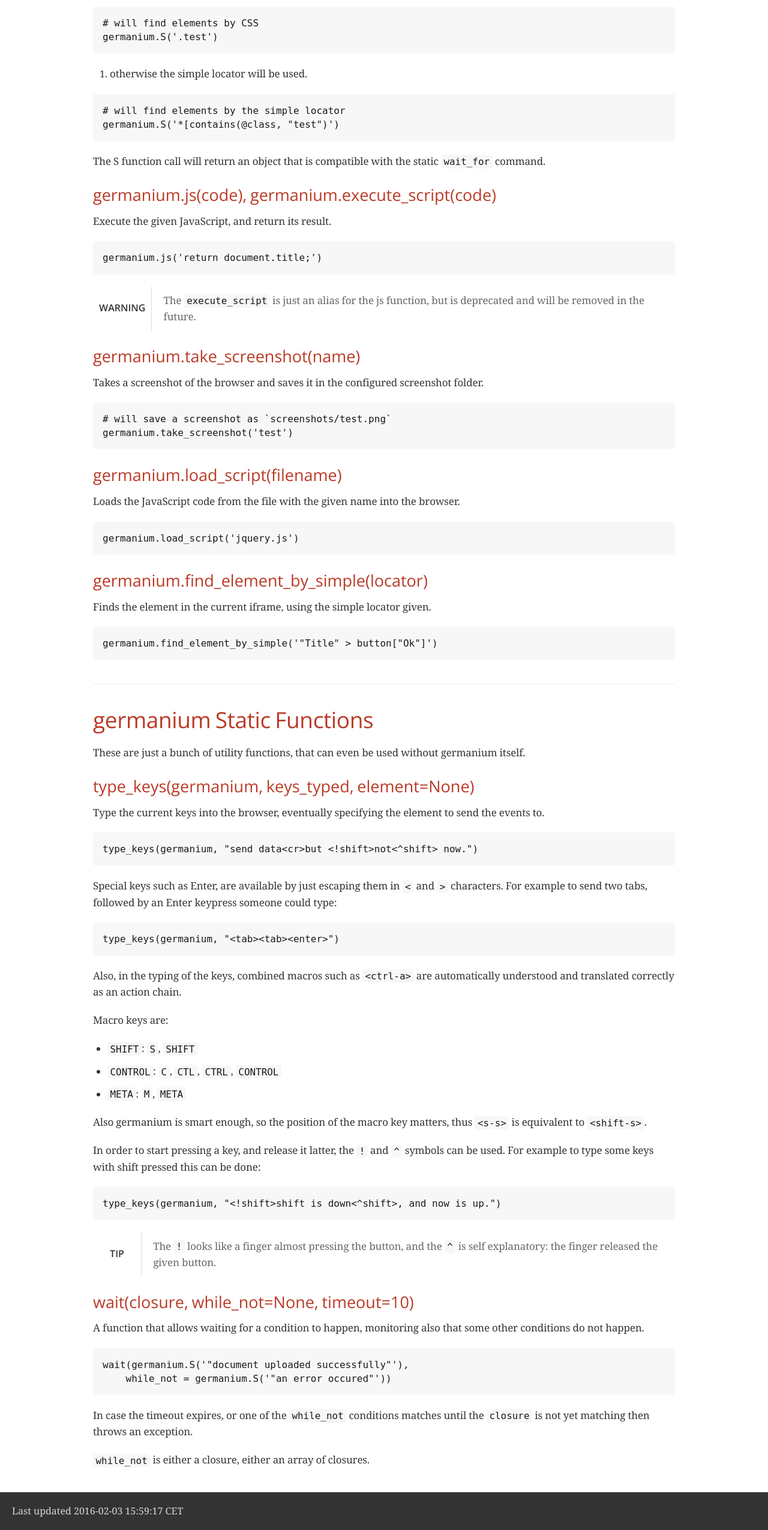
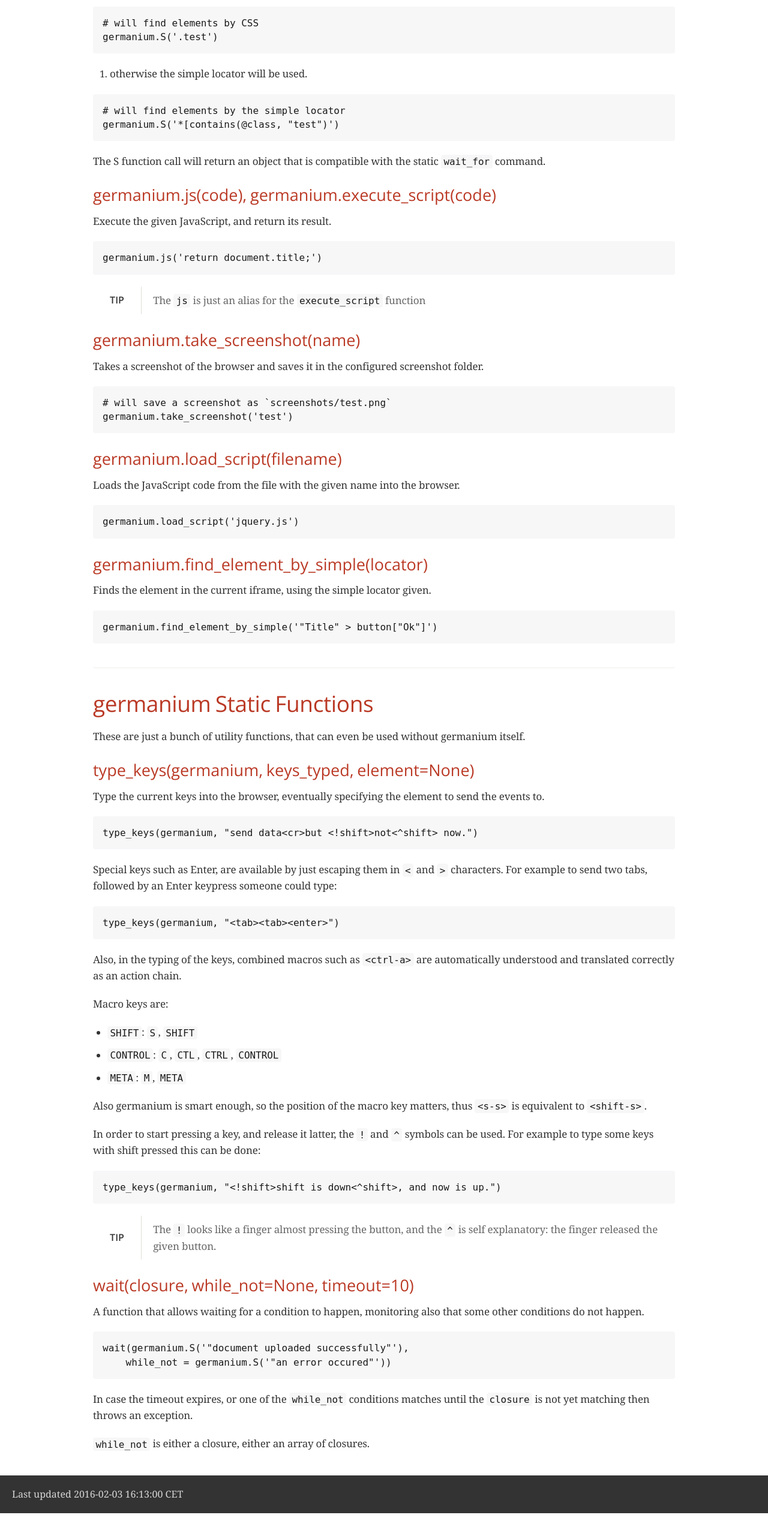
Before and after one commit to germaniumhq/germanium-python-api, a plain HTML site: page doc/api/index.html in a window 1280 px wide. Shown: the part 3298-5849 px from the top of the page at 60% size. After the commit the page ends 5821 px from the top, so only its background shows below. Drawn offline with nearby package versions, Linux system fonts and the light colour scheme; a web font is replaced by a local one.

Commit message:
Updated doc. Made js() the execute_script implementation.

```diff
--- a/doc/api/index.html
+++ b/doc/api/index.html
@@ -676,15 +676,14 @@ germanium.S('*[contains(@class, "test")')</code></pre>
 <pre class="highlight"><code class="language-python" data-lang="python">germanium.js('return document.title;')</code></pre>
 </div>
 </div>
-<div class="admonitionblock warning">
+<div class="admonitionblock tip">
 <table>
 <tr>
 <td class="icon">
-<div class="title">Warning</div>
+<div class="title">Tip</div>
 </td>
 <td class="content">
-The <code>execute_script</code> is just an alias for the js function, but is
-    deprecated and will be removed in the future.
+The <code>js</code> is just an alias for the <code>execute_script</code> function
 </td>
 </tr>
 </table>
@@ -827,7 +826,7 @@ the <code>closure</code> is not yet matching then throws an exception.</p>
 </div>
 <div id="footer">
 <div id="footer-text">
-Last updated 2016-02-03 15:59:17 CET
+Last updated 2016-02-03 16:13:00 CET
 </div>
 </div>
 </body>
```
Also changed, not shown: 2 other files.
